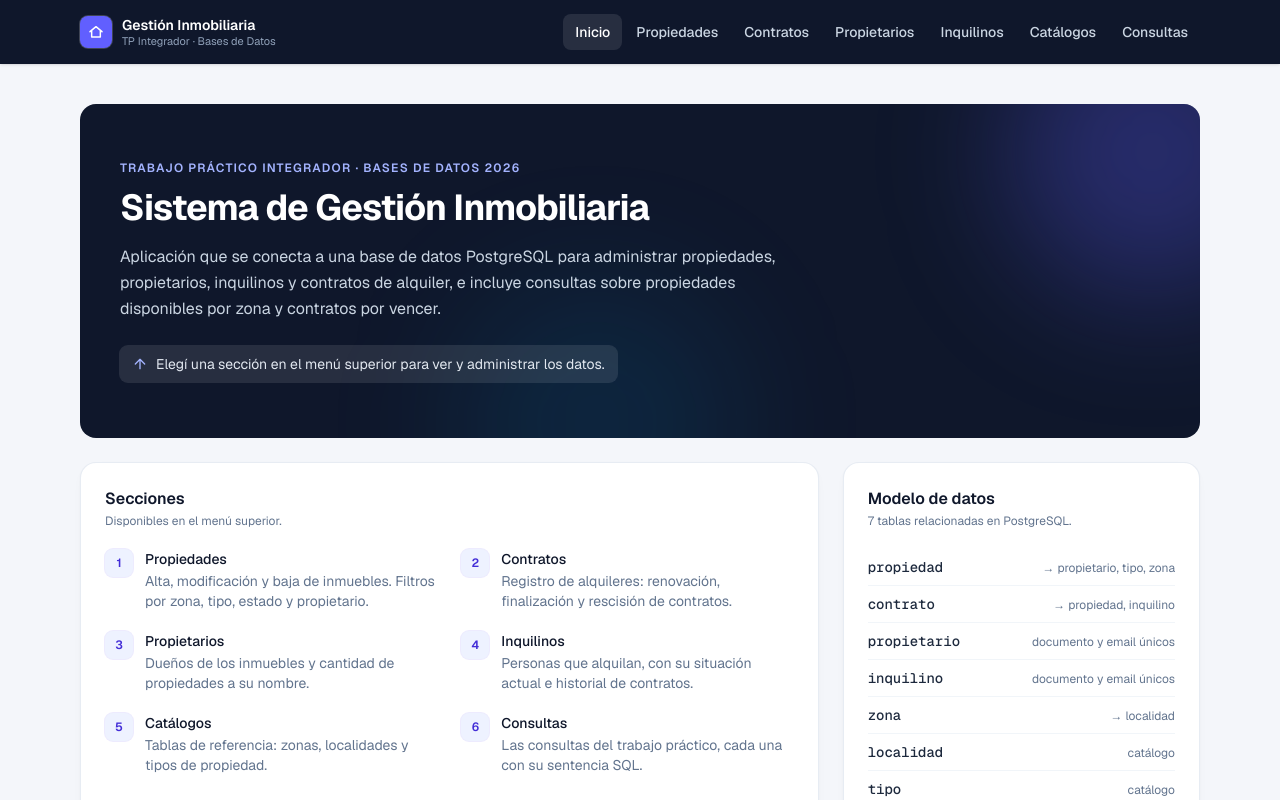
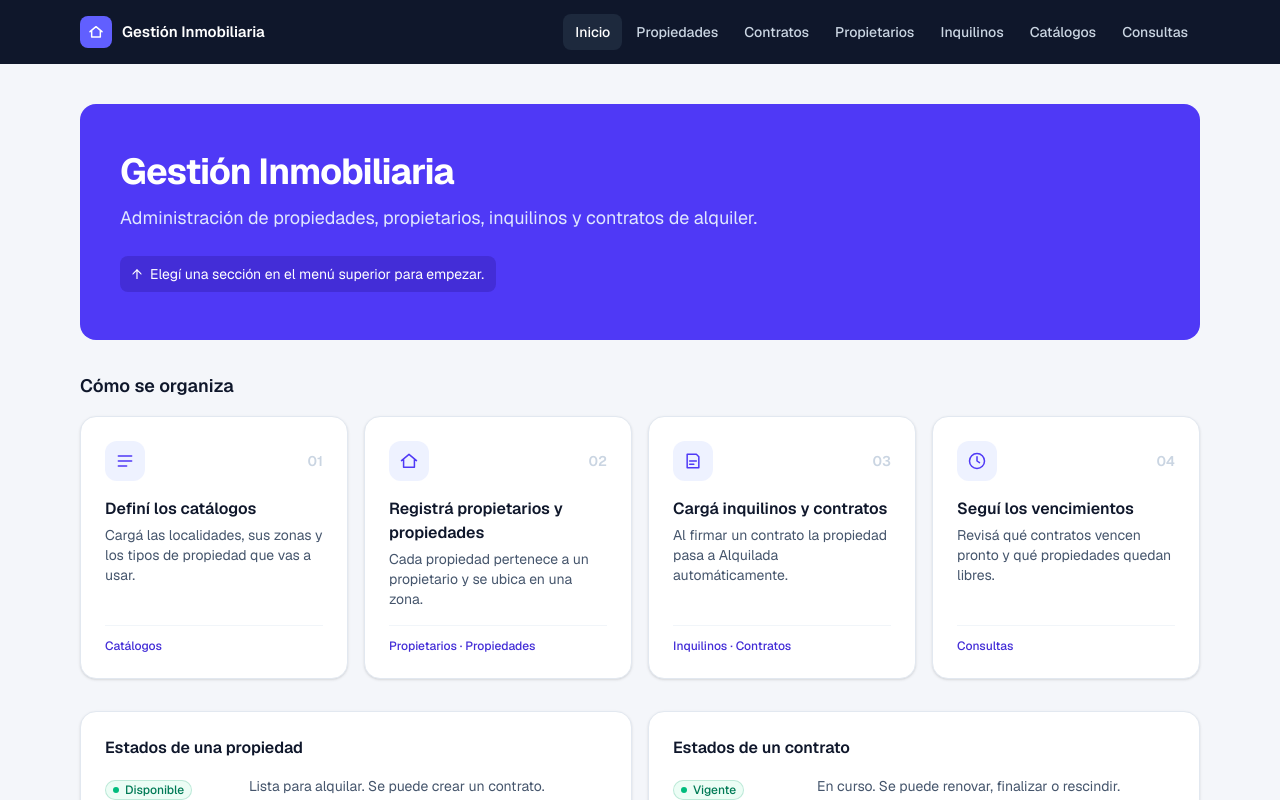
Before and after one commit to nicolasfenoglio/bbdd-tp-integrador, a Next.js app: page / in a window 1280 px wide. Shown: the top 800 px of the page. Built offline with nearby package versions, Linux system fonts and the light colour scheme.

Commit message:
Está chupete

```diff
--- a/app/components/nav.tsx
+++ b/app/components/nav.tsx
@@ -2,7 +2,7 @@
 
 import Link from "next/link";
 import { usePathname } from "next/navigation";
-import { useState } from "react";
+import { useEffect, useState } from "react";
 
 export const LINKS = [
   { href: "/", label: "Inicio" },
@@ -14,28 +14,27 @@ export const LINKS = [
   { href: "/consultas", label: "Consultas" },
 ];
 
-export function Marca() {
+function IconoCasa({ className = "size-4" }: { className?: string }) {
   return (
-    <Link href="/" className="flex items-center gap-2.5">
-      <span className="grid size-8 place-items-center rounded-lg bg-indigo-500 text-white ring-1 ring-white/20">
     <svg
       viewBox="0 0 24 24"
-          className="size-4"
+      className={className}
       fill="none"
       stroke="currentColor"
       strokeWidth={2.2}
     >
-          <path
-            d="M3 11.5 12 4l9 7.5M5.5 10v9.5h13V10"
-            strokeLinecap="round"
-            strokeLinejoin="round"
-          />
+      <path d="M3 11.5 12 4l9 7.5M5.5 10v9.5h13V10" strokeLinecap="round" strokeLinejoin="round" />
     </svg>
+  );
+}
+
+export function Marca() {
+  return (
+    <Link href="/" className="flex items-center gap-2.5">
+      <span className="grid size-8 place-items-center rounded-lg bg-indigo-500 text-white">
+        <IconoCasa />
       </span>
-      <span className="leading-tight">
-        <span className="block text-sm font-semibold text-white">Gestión Inmobiliaria</span>
-        <span className="block text-[11px] text-slate-400">TP Integrador · Bases de Datos</span>
-      </span>
+      <span className="text-[15px] font-semibold text-white">Gestión Inmobiliaria</span>
     </Link>
   );
 }
@@ -44,58 +43,127 @@ export function Nav() {
   const pathname = usePathname();
   const [abierto, setAbierto] = useState(false);
   const activo = (href: string) => (href === "/" ? pathname === "/" : pathname.startsWith(href));
+  const cerrar = () => setAbierto(false);
 
-  const clase = (href: string) =>
-    `rounded-lg px-3 py-2 text-sm font-medium transition ${
-      activo(href) ? "bg-white/10 text-white" : "text-slate-300 hover:bg-white/5 hover:text-white"
-    }`;
+  // Con el panel abierto: bloquea el scroll de la página y cierra con Escape.
+  useEffect(() => {
+    if (!abierto) return;
+    const alPresionar = (e: KeyboardEvent) => e.key === "Escape" && setAbierto(false);
+    const overflowAnterior = document.body.style.overflow;
+    document.body.style.overflow = "hidden";
+    document.addEventListener("keydown", alPresionar);
+    return () => {
+      document.body.style.overflow = overflowAnterior;
+      document.removeEventListener("keydown", alPresionar);
+    };
+  }, [abierto]);
 
   return (
     <>
+      {/* Escritorio: links en la barra */}
       <nav className="hidden items-center gap-0.5 lg:flex">
         {LINKS.map((l) => (
-          <Link key={l.href} href={l.href} className={clase(l.href)}>
+          <Link
+            key={l.href}
+            href={l.href}
+            className={`rounded-lg px-3 py-2 text-sm font-medium transition ${
+              activo(l.href)
+                ? "bg-slate-800 text-white"
+                : "text-slate-300 hover:bg-slate-800/60 hover:text-white"
+            }`}
+          >
             {l.label}
           </Link>
         ))}
       </nav>
 
+      {/* Celular / tablet: botón que abre el panel lateral */}
       <button
         type="button"
-        className="grid size-9 place-items-center rounded-lg text-slate-200 ring-1 ring-white/15 transition hover:bg-white/10 lg:hidden"
-        aria-label={abierto ? "Cerrar menú" : "Abrir menú"}
+        className="grid size-10 place-items-center rounded-lg text-slate-200 transition hover:bg-slate-800 lg:hidden"
+        aria-label="Abrir menú"
         aria-expanded={abierto}
-        onClick={() => setAbierto((v) => !v)}
+        aria-controls="menu-lateral"
+        onClick={() => setAbierto(true)}
       >
         <svg
           viewBox="0 0 24 24"
-          className="size-5"
+          className="size-6"
           fill="none"
           stroke="currentColor"
           strokeWidth={2}
         >
-          {abierto ? (
-            <path d="M6 6l12 12M18 6 6 18" strokeLinecap="round" />
-          ) : (
           <path d="M4 7h16M4 12h16M4 17h16" strokeLinecap="round" />
-          )}
         </svg>
       </button>
 
-      {abierto && (
-        <nav className="absolute inset-x-0 top-full z-20 grid gap-1 border-t border-white/10 bg-slate-900 px-4 py-3 shadow-lg lg:hidden">
+      <div
+        className={`fixed inset-0 z-50 lg:hidden ${abierto ? "" : "pointer-events-none"}`}
+        inert={!abierto}
+      >
+        {/* Fondo oscuro: tocarlo cierra el menú */}
+        <div
+          className={`absolute inset-0 bg-slate-950/60 transition-opacity duration-300 ${
+            abierto ? "opacity-100" : "opacity-0"
+          }`}
+          onClick={cerrar}
+        />
+
+        <aside
+          id="menu-lateral"
+          role="dialog"
+          aria-modal="true"
+          aria-label="Menú"
+          className={`absolute inset-y-0 right-0 flex h-dvh w-80 max-w-[85vw] flex-col bg-slate-900 shadow-2xl transition-transform duration-300 ease-out ${
+            abierto ? "translate-x-0" : "translate-x-full"
+          }`}
+        >
+          <div className="flex h-16 shrink-0 items-center justify-between border-b border-slate-800 px-5">
+            <span className="text-sm font-semibold tracking-wider text-slate-400 uppercase">
+              Menú
+            </span>
+            <button
+              type="button"
+              className="grid size-10 place-items-center rounded-lg text-slate-300 transition hover:bg-slate-800 hover:text-white"
+              aria-label="Cerrar menú"
+              onClick={cerrar}
+            >
+              <svg
+                viewBox="0 0 24 24"
+                className="size-6"
+                fill="none"
+                stroke="currentColor"
+                strokeWidth={2}
+              >
+                <path d="M6 6l12 12M18 6 6 18" strokeLinecap="round" />
+              </svg>
+            </button>
+          </div>
+
+          <nav className="flex-1 overflow-y-auto px-3 py-4">
+            <ul className="space-y-1">
               {LINKS.map((l) => (
+                <li key={l.href}>
                   <Link
-              key={l.href}
                     href={l.href}
-              className={clase(l.href)}
-              onClick={() => setAbierto(false)}
+                    onClick={cerrar}
+                    className={`flex items-center justify-between rounded-lg px-4 py-3 text-base font-medium transition ${
+                      activo(l.href)
+                        ? "bg-indigo-500 text-white"
+                        : "text-slate-300 hover:bg-slate-800 hover:text-white"
+                    }`}
                   >
                     {l.label}
+                    <span aria-hidden className="text-lg opacity-60">
+                      ›
+                    </span>
                   </Link>
+                </li>
               ))}
+            </ul>
           </nav>
-      )}
+        </aside>
+      </div>
     </>
   );
 }
@@ -104,7 +172,7 @@ export function Nav() {
 export function Pestanas({ items }: { items: { href: string; label: string }[] }) {
   const pathname = usePathname();
   return (
-    <div className="mb-6 inline-flex max-w-full gap-1 overflow-x-auto rounded-xl bg-slate-200/60 p-1">
+    <div className="mb-6 inline-flex max-w-full gap-1 overflow-x-auto rounded-xl bg-slate-200 p-1">
       {items.map((i) => (
         <Link
           key={i.href}
--- a/app/consultas/page.tsx
+++ b/app/consultas/page.tsx
@@ -137,7 +137,7 @@ export default function ConsultasPage(props: PageProps<"/consultas">) {
     <>
       <Titulo
         titulo="Consultas"
-        subtitulo="Consultas a la base de datos. Cada una muestra su SQL equivalente."
+        subtitulo="Reportes sobre propiedades y contratos. Cada uno muestra la consulta SQL que lo genera."
       />
       <nav className="mb-6 flex flex-wrap gap-2">
         {CONSULTAS.map((c, i) => (
--- a/app/globals.css
+++ b/app/globals.css
@@ -24,7 +24,7 @@ body {
 
 @layer components {
   .card {
-    @apply rounded-2xl border border-slate-200/80 bg-white p-4 shadow-[0_1px_2px_rgba(15,23,42,0.04),0_4px_16px_-8px_rgba(15,23,42,0.08)] sm:p-6;
+    @apply rounded-2xl border border-slate-200 bg-white p-4 shadow-sm sm:p-6;
   }
   .input {
     @apply w-full rounded-lg border border-slate-300 bg-white px-3 py-2 text-sm text-slate-900 shadow-xs transition outline-none placeholder:text-slate-400 hover:border-slate-400 focus:border-indigo-500 focus:ring-4 focus:ring-indigo-100 disabled:bg-slate-100 disabled:text-slate-500;
--- a/app/layout.tsx
+++ b/app/layout.tsx
@@ -16,7 +16,7 @@ const geistMono = Geist_Mono({
 
 export const metadata: Metadata = {
   title: { default: "Gestión Inmobiliaria", template: "%s | Gestión Inmobiliaria" },
-  description: "Trabajo Práctico Integrador de Bases de Datos 2026 - UTN FRSFco",
+  description: "Administración de propiedades, propietarios, inquilinos y contratos de alquiler.",
 };
 
 export default function RootLayout({ children }: LayoutProps<"/">) {
@@ -24,7 +24,7 @@ export default function RootLayout({ children }: LayoutProps<"/">) {
     <html lang="es" className={`${geistSans.variable} ${geistMono.variable} h-full antialiased`}>
       {/* suppressHydrationWarning: extensiones del navegador (p. ej. ColorZilla) agregan atributos al body */}
       <body className="flex min-h-full flex-col" suppressHydrationWarning>
-        <header className="sticky top-0 z-30 bg-slate-900 shadow-sm">
+        <header className="sticky top-0 z-30 bg-slate-900">
           <div className="relative mx-auto flex h-16 max-w-6xl items-center justify-between gap-4 px-4">
             <Marca />
             {/* usePathname puede suspender en rutas dinámicas: va dentro de Suspense */}
@@ -34,12 +34,6 @@ export default function RootLayout({ children }: LayoutProps<"/">) {
           </div>
         </header>
         <main className="mx-auto w-full max-w-6xl flex-1 px-4 py-8 sm:py-10">{children}</main>
-        <footer className="border-t border-slate-200 bg-white/60">
-          <div className="mx-auto flex max-w-6xl flex-col gap-1 px-4 py-4 text-xs text-slate-500 sm:flex-row sm:justify-between">
-            <span>Trabajo Práctico Integrador · Bases de Datos 2026</span>
-            <span>UTN · Facultad Regional San Francisco</span>
-          </div>
-        </footer>
       </body>
     </html>
   );
--- a/app/page.tsx
+++ b/app/page.tsx
@@ -1,116 +1,132 @@
+import type { ReactNode } from "react";
+import { Estado } from "@/app/components/ui";
+
 // Portada: no consulta la base. Los datos se ven entrando a cada sección desde el menú.
 
-const SECCIONES = [
+function Icono({ d }: { d: string }) {
+  return (
+    <svg
+      viewBox="0 0 24 24"
+      className="size-5"
+      fill="none"
+      stroke="currentColor"
+      strokeWidth={1.8}
+      aria-hidden
+    >
+      <path d={d} strokeLinecap="round" strokeLinejoin="round" />
+    </svg>
+  );
+}
+
+const PASOS: { titulo: string; texto: string; seccion: string; icono: string }[] = [
   {
-    nombre: "Propiedades",
-    descripcion:
-      "Alta, modificación y baja de inmuebles. Filtros por zona, tipo, estado y propietario.",
+    titulo: "Definí los catálogos",
+    texto: "Cargá las localidades, sus zonas y los tipos de propiedad que vas a usar.",
+    seccion: "Catálogos",
+    icono: "M4 6h16M4 12h16M4 18h10",
   },
   {
-    nombre: "Contratos",
-    descripcion: "Registro de alquileres: renovación, finalización y rescisión de contratos.",
+    titulo: "Registrá propietarios y propiedades",
+    texto: "Cada propiedad pertenece a un propietario y se ubica en una zona.",
+    seccion: "Propietarios · Propiedades",
+    icono: "M3 11.5 12 4l9 7.5M5.5 10v9.5h13V10",
   },
   {
-    nombre: "Propietarios",
-    descripcion: "Dueños de los inmuebles y cantidad de propiedades a su nombre.",
+    titulo: "Cargá inquilinos y contratos",
+    texto: "Al firmar un contrato la propiedad pasa a Alquilada automáticamente.",
+    seccion: "Inquilinos · Contratos",
+    icono: "M8 4h8l3 3v13H5V4h3m0 8h8m-8 4h5",
   },
   {
-    nombre: "Inquilinos",
-    descripcion: "Personas que alquilan, con su situación actual e historial de contratos.",
-  },
-  {
-    nombre: "Catálogos",
-    descripcion: "Tablas de referencia: zonas, localidades y tipos de propiedad.",
-  },
-  {
-    nombre: "Consultas",
-    descripcion: "Las consultas del trabajo práctico, cada una con su sentencia SQL.",
+    titulo: "Seguí los vencimientos",
+    texto: "Revisá qué contratos vencen pronto y qué propiedades quedan libres.",
+    seccion: "Consultas",
+    icono: "M12 7v5l3 2m6-2a9 9 0 1 1-18 0 9 9 0 0 1 18 0Z",
   },
 ];
 
-const TABLAS = [
-  { nombre: "propiedad", detalle: "→ propietario, tipo, zona" },
-  { nombre: "contrato", detalle: "→ propiedad, inquilino" },
-  { nombre: "propietario", detalle: "documento y email únicos" },
-  { nombre: "inquilino", detalle: "documento y email únicos" },
-  { nombre: "zona", detalle: "→ localidad" },
-  { nombre: "localidad", detalle: "catálogo" },
-  { nombre: "tipo", detalle: "catálogo" },
-];
+function Leyenda({ titulo, children }: { titulo: string; children: ReactNode }) {
+  return (
+    <section className="card">
+      <h2 className="font-semibold text-slate-900">{titulo}</h2>
+      <dl className="mt-4 space-y-3">{children}</dl>
+    </section>
+  );
+}
+
+function ItemLeyenda({ estado, children }: { estado: string; children: ReactNode }) {
+  return (
+    <div className="flex flex-col gap-1 sm:flex-row sm:items-start sm:gap-4">
+      <dt className="sm:w-32 sm:shrink-0">
+        <Estado valor={estado} />
+      </dt>
+      <dd className="text-sm text-slate-600">{children}</dd>
+    </div>
+  );
+}
 
 export default function Home() {
   return (
-    <div className="space-y-6">
-      <section className="relative overflow-hidden rounded-2xl bg-slate-900 px-6 py-10 text-white sm:px-10 sm:py-14">
-        <div
-          aria-hidden
-          className="pointer-events-none absolute -top-24 -right-24 size-72 rounded-full bg-indigo-500/30 blur-3xl"
-        />
-        <div
-          aria-hidden
-          className="pointer-events-none absolute -bottom-32 left-1/3 size-72 rounded-full bg-sky-500/10 blur-3xl"
-        />
-        <div className="relative max-w-2xl">
-          <p className="text-xs font-semibold tracking-widest text-indigo-300 uppercase">
-            Trabajo Práctico Integrador · Bases de Datos 2026
-          </p>
-          <h1 className="mt-3 text-3xl font-bold tracking-tight sm:text-4xl">
-            Sistema de Gestión Inmobiliaria
-          </h1>
-          <p className="mt-4 text-sm leading-relaxed text-slate-300 sm:text-base">
-            Aplicación que se conecta a una base de datos PostgreSQL para administrar propiedades,
-            propietarios, inquilinos y contratos de alquiler, e incluye consultas sobre propiedades
-            disponibles por zona y contratos por vencer.
-          </p>
-          <p className="mt-6 inline-flex items-center gap-2 rounded-lg bg-white/10 px-3 py-2 text-sm text-slate-200 ring-1 ring-white/10">
-            <svg
-              viewBox="0 0 24 24"
-              className="size-4 shrink-0 text-indigo-300"
-              fill="none"
-              stroke="currentColor"
-              strokeWidth={2}
-            >
-              <path d="M12 19V5M5 12l7-7 7 7" strokeLinecap="round" strokeLinejoin="round" />
-            </svg>
-            Elegí una sección en el menú superior para ver y administrar los datos.
-          </p>
-        </div>
+    <div className="space-y-8">
+      <section className="rounded-2xl bg-indigo-600 px-6 py-10 text-white sm:px-10 sm:py-12">
+        <h1 className="text-3xl font-bold tracking-tight sm:text-4xl">Gestión Inmobiliaria</h1>
+        <p className="mt-3 max-w-2xl text-base text-indigo-100 sm:text-lg">
+          Administración de propiedades, propietarios, inquilinos y contratos de alquiler.
+        </p>
+        <p className="mt-6 inline-flex items-center gap-2 rounded-lg bg-indigo-700 px-3 py-2 text-sm text-white">
+          <span className="hidden lg:inline">↑</span>
+          <span className="lg:hidden">☰</span>
+          <span>
+            Elegí una sección en el <span className="hidden lg:inline">menú superior</span>
+            <span className="lg:hidden">menú</span> para empezar.
+          </span>
+        </p>
       </section>
 
-      <div className="grid gap-6 lg:grid-cols-3">
-        <section className="card lg:col-span-2">
-          <h2 className="font-semibold text-slate-900">Secciones</h2>
-          <p className="mt-0.5 text-xs text-slate-500">Disponibles en el menú superior.</p>
-          <dl className="mt-5 grid gap-x-6 gap-y-5 sm:grid-cols-2">
-            {SECCIONES.map((s, i) => (
-              <div key={s.nombre} className="flex gap-3">
-                <span className="grid size-7 shrink-0 place-items-center rounded-lg bg-indigo-50 text-xs font-semibold text-indigo-700 ring-1 ring-indigo-600/10">
-                  {i + 1}
+      <section>
+        <h2 className="mb-4 text-lg font-semibold text-slate-900">Cómo se organiza</h2>
+        <ol className="grid gap-4 sm:grid-cols-2 lg:grid-cols-4">
+          {PASOS.map((p, i) => (
+            <li key={p.titulo} className="card flex flex-col">
+              <div className="flex items-center justify-between">
+                <span className="grid size-10 place-items-center rounded-xl bg-indigo-50 text-indigo-600">
+                  <Icono d={p.icono} />
                 </span>
-                <div>
-                  <dt className="text-sm font-medium text-slate-900">{s.nombre}</dt>
-                  <dd className="mt-0.5 text-sm text-slate-500">{s.descripcion}</dd>
-                </div>
+                <span className="text-sm font-semibold text-slate-300">0{i + 1}</span>
               </div>
-            ))}
-          </dl>
-        </section>
+              <h3 className="mt-4 font-semibold text-slate-900">{p.titulo}</h3>
+              <p className="mt-1 flex-1 text-sm text-slate-600">{p.texto}</p>
+              <p className="mt-4 border-t border-slate-100 pt-3 text-xs font-medium text-indigo-700">
+                {p.seccion}
+              </p>
+            </li>
+          ))}
+        </ol>
+      </section>
 
-        <section className="card">
-          <h2 className="font-semibold text-slate-900">Modelo de datos</h2>
-          <p className="mt-0.5 text-xs text-slate-500">7 tablas relacionadas en PostgreSQL.</p>
-          <ul className="mt-5 divide-y divide-slate-100">
-            {TABLAS.map((t) => (
-              <li key={t.nombre} className="flex items-baseline justify-between gap-3 py-2">
-                <code className="font-mono text-sm font-medium text-slate-800">{t.nombre}</code>
-                <span className="text-right text-xs text-slate-500">{t.detalle}</span>
-              </li>
-            ))}
-          </ul>
-          <p className="mt-4 border-t border-slate-100 pt-4 text-xs text-slate-500">
-            Next.js · Prisma ORM · PostgreSQL · Docker
-          </p>
-        </section>
+      <div className="grid gap-4 lg:grid-cols-2">
+        <Leyenda titulo="Estados de una propiedad">
+          <ItemLeyenda estado="Disponible">
+            Lista para alquilar. Se puede crear un contrato.
+          </ItemLeyenda>
+          <ItemLeyenda estado="Alquilada">
+            Tiene un contrato vigente. Lo asigna el sistema, no se cambia a mano.
+          </ItemLeyenda>
+          <ItemLeyenda estado="No disponible">
+            Fuera de oferta por un tiempo, por ejemplo durante una refacción.
+          </ItemLeyenda>
+        </Leyenda>
+        <Leyenda titulo="Estados de un contrato">
+          <ItemLeyenda estado="Vigente">
+            En curso. Se puede renovar, finalizar o rescindir.
+          </ItemLeyenda>
+          <ItemLeyenda estado="Finalizado">
+            Terminó en la fecha pactada. La propiedad vuelve a quedar disponible.
+          </ItemLeyenda>
+          <ItemLeyenda estado="Rescindido">
+            Se cortó antes de tiempo. La fecha de fin pasa a ser el día de la rescisión.
+          </ItemLeyenda>
+        </Leyenda>
       </div>
     </div>
   );
```
Also changed, not shown: 1 other file (tests, documents, lock files or other folders). Lines whose indentation alone changed are shown as unchanged.
